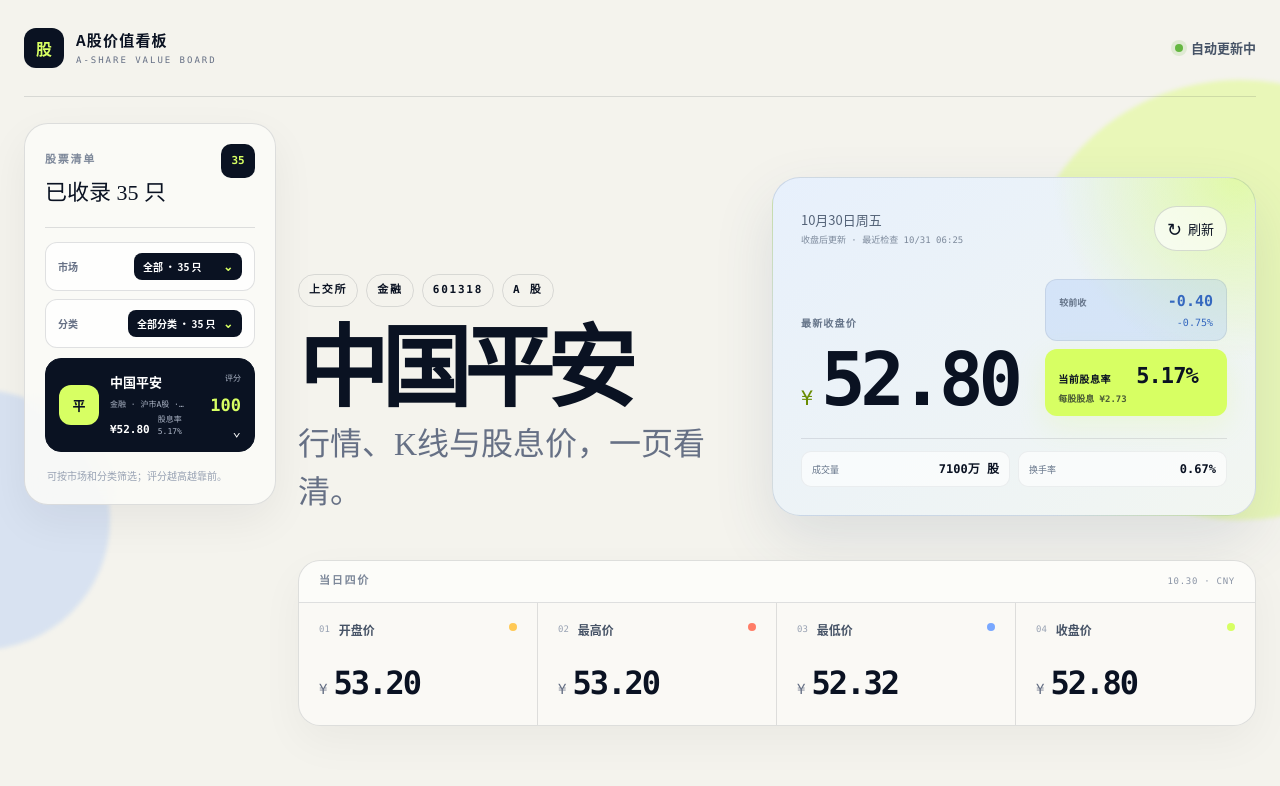
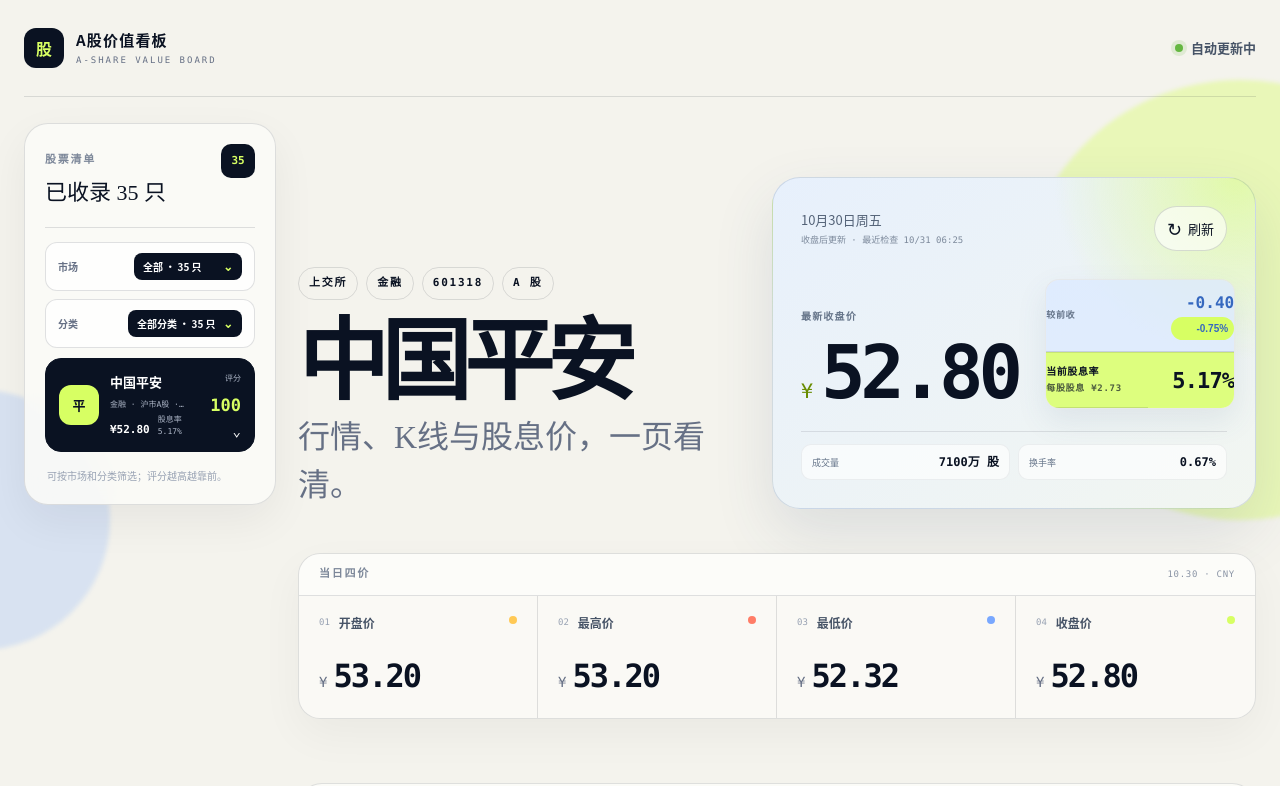
Before and after one commit to ai-stock-cn/a-share-value-board, a Next.js app: page / in a window 1280 px wide. Shown: the top 786 px of the page. Built offline with nearby package versions, Linux system fonts and the light colour scheme.

Commit message:
Merge quote metrics into one table

```diff
--- a/app/StockDashboard.tsx
+++ b/app/StockDashboard.tsx
@@ -560,9 +560,14 @@ export default function StockDashboard() {
                       <strong>{numberFormatter.format(latest.close)}</strong>
                     </div>
                   </div>
-                  <div className="quote-metrics">
-                    <div className={`change-summary ${direction}`}>
-                      <span>较前收</span>
+                  <table
+                    className="quote-metrics-table"
+                    aria-label="价格与股息摘要"
+                  >
+                    <tbody>
+                      <tr className={`quote-metric-change ${direction}`}>
+                        <th scope="row">较前收</th>
+                        <td>
                           <strong>
                             {change >= 0 ? "+" : ""}
                             {numberFormatter.format(change)}
@@ -571,17 +576,23 @@ export default function StockDashboard() {
                             {changePercent >= 0 ? "+" : ""}
                             {changePercent.toFixed(2)}%
                           </small>
-                    </div>
-                    <div className="dividend-highlight">
+                        </td>
+                      </tr>
+                      <tr className="quote-metric-dividend">
+                        <th scope="row">
                           <span>当前股息率</span>
+                          <small>
+                            每股股息 ¥{dividendFormatter.format(annualDividend)}
+                          </small>
+                        </th>
+                        <td>
                           <strong>
                             {currentDividendYield?.toFixed(2) ?? "—"}%
                           </strong>
-                      <small>
-                        每股股息 ¥{dividendFormatter.format(annualDividend)}
-                      </small>
-                    </div>
-                  </div>
+                        </td>
+                      </tr>
+                    </tbody>
+                  </table>
                   <div className="quote-session">
                     <div>
                       <span>成交量</span>
--- a/app/globals.css
+++ b/app/globals.css
@@ -378,11 +378,6 @@ footer {
   line-height: 1;
 }
 
-.quote-metrics {
-  display: grid;
-  gap: 8px;
-}
-
 .quote-session {
   grid-column: 1 / -1;
   display: grid;
@@ -414,81 +409,92 @@ footer {
   font-size: 12px;
 }
 
-.change-summary {
-  display: grid;
-  grid-template-columns: 1fr auto;
-  align-items: baseline;
-  gap: 2px 10px;
-  padding: 10px 13px;
+.quote-metrics-table {
+  width: 100%;
+  min-width: 190px;
   border: 1px solid rgba(10, 18, 34, 0.08);
-  border-radius: 12px;
-  font-family: ui-monospace, SFMono-Regular, Menlo, monospace;
-}
-
-.change-summary span {
+  border-collapse: separate;
+  border-spacing: 0;
+  border-radius: 14px;
+  overflow: hidden;
+  background: rgba(255, 255, 255, 0.7);
+  box-shadow: 0 12px 30px rgba(70, 98, 133, 0.1);
+  font-family: ui-monospace, SFMono-Regular, Menlo, monospace;
+}
+
+.quote-metrics-table th,
+.quote-metrics-table td {
+  padding: 11px 13px;
+  vertical-align: middle;
+}
+
+.quote-metrics-table tr + tr th,
+.quote-metrics-table tr + tr td {
+  border-top: 1px solid rgba(10, 18, 34, 0.1);
+}
+
+.quote-metrics-table th {
   color: #66758a;
   font-size: 9px;
   font-weight: 700;
-}
-
-.change-summary strong {
-  font-size: 15px;
-}
-
-.change-summary small {
-  grid-column: 1 / -1;
+  text-align: left;
+}
+
+.quote-metrics-table td {
+  text-align: right;
+  white-space: nowrap;
+}
+
+.quote-metric-change td strong {
+  display: block;
+  font-size: 16px;
+}
+
+.quote-metric-change td small {
+  display: block;
+  margin-top: 2px;
   font-size: 10px;
-  text-align: right;
-}
-
-.dividend-highlight {
-  display: grid;
-  grid-template-columns: auto auto;
-  align-items: baseline;
-  gap: 1px 9px;
-  min-width: 164px;
-  padding: 10px 13px;
-  border-radius: 12px;
-  background: var(--lime);
-  box-shadow: 0 10px 28px rgba(215, 255, 99, 0.18);
+}
+
+.quote-metric-dividend {
+  background: rgba(215, 255, 99, 0.82);
+}
+
+.quote-metric-dividend th span,
+.quote-metric-dividend th small {
+  display: block;
+}
+
+.quote-metric-dividend th span {
   color: var(--ink);
-}
-
-.dividend-highlight span,
-.dividend-highlight small {
-  font-family: ui-monospace, SFMono-Regular, Menlo, monospace;
-}
-
-.dividend-highlight span {
   font-size: 10px;
   font-weight: 800;
   letter-spacing: 0.06em;
 }
 
-.dividend-highlight strong {
-  font-family: ui-monospace, SFMono-Regular, Menlo, monospace;
+.quote-metric-dividend td strong {
   font-size: 22px;
   letter-spacing: -0.04em;
 }
 
-.dividend-highlight small {
-  grid-column: 1 / -1;
+.quote-metric-dividend th small {
+  margin-top: 3px;
   color: rgba(10, 18, 34, 0.68);
   font-size: 9px;
   font-weight: 700;
 }
 
-.change-summary.up {
+.quote-metric-change.up {
   background: rgba(255, 125, 103, 0.16);
   color: #b84635;
 }
 
-.change-summary.down {
+.quote-metric-change.down {
   background: rgba(121, 168, 255, 0.2);
   color: #3568bf;
 }
 
-.change-summary.flat {
+.quote-metric-change.flat {
   background: rgba(255, 255, 255, 0.68);
   color: #526176;
 }
@@ -1409,7 +1415,7 @@ footer span {
     font-size: 52px;
   }
 
-  .dividend-highlight {
+  .quote-metrics-table {
     min-width: 0;
   }
 
@@ -1506,19 +1512,8 @@ footer span {
     gap: 18px;
   }
 
-  .quote-metrics {
-    grid-template-columns: repeat(2, minmax(0, 1fr));
-  }
-
-  .dividend-highlight {
-    grid-template-columns: 1fr;
-    align-content: center;
-    gap: 2px;
-  }
-
-  .dividend-highlight strong {
-    grid-column: 1;
-    font-size: 20px;
+  .quote-metrics-table {
+    min-width: 0;
   }
 
   .quote-session {
```
Also changed, not shown: 1 other file (tests, documents, lock files or other folders). Lines whose indentation alone changed are shown as unchanged.
